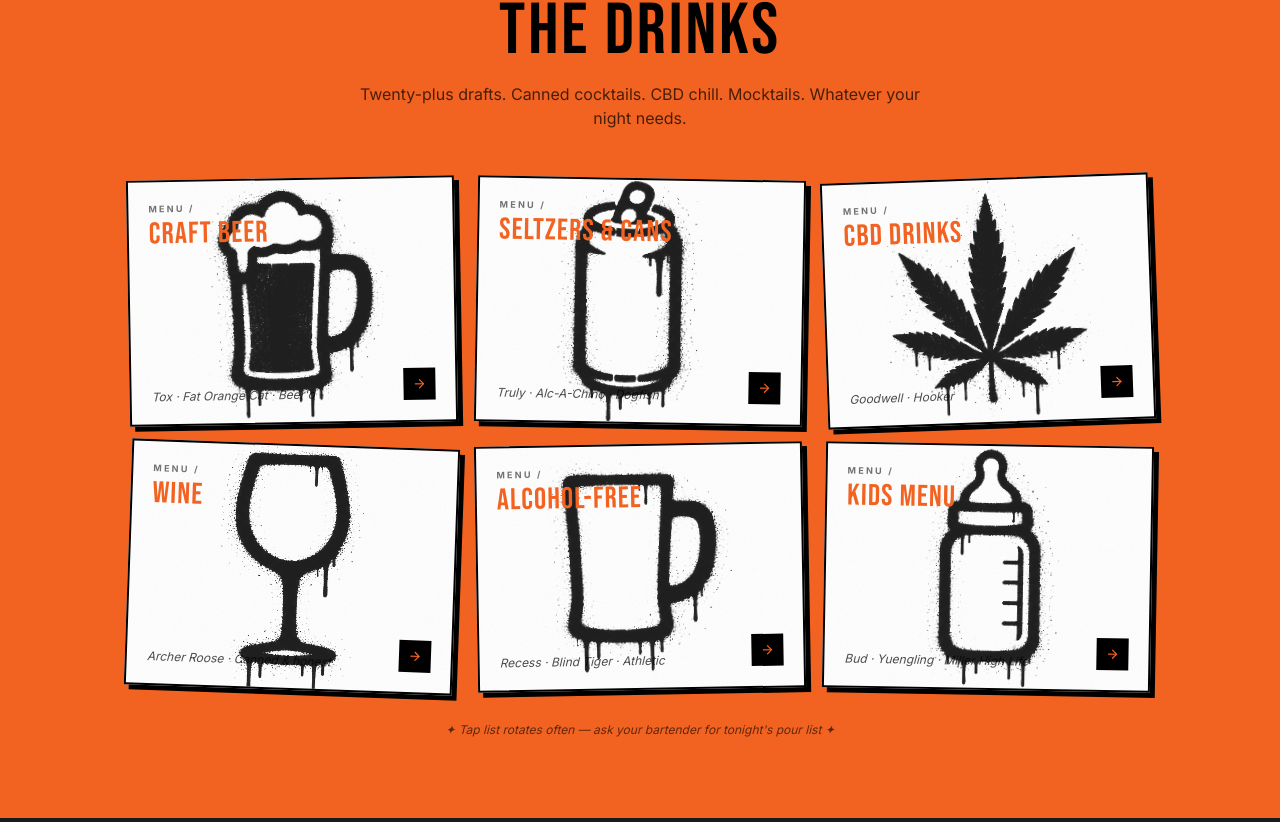
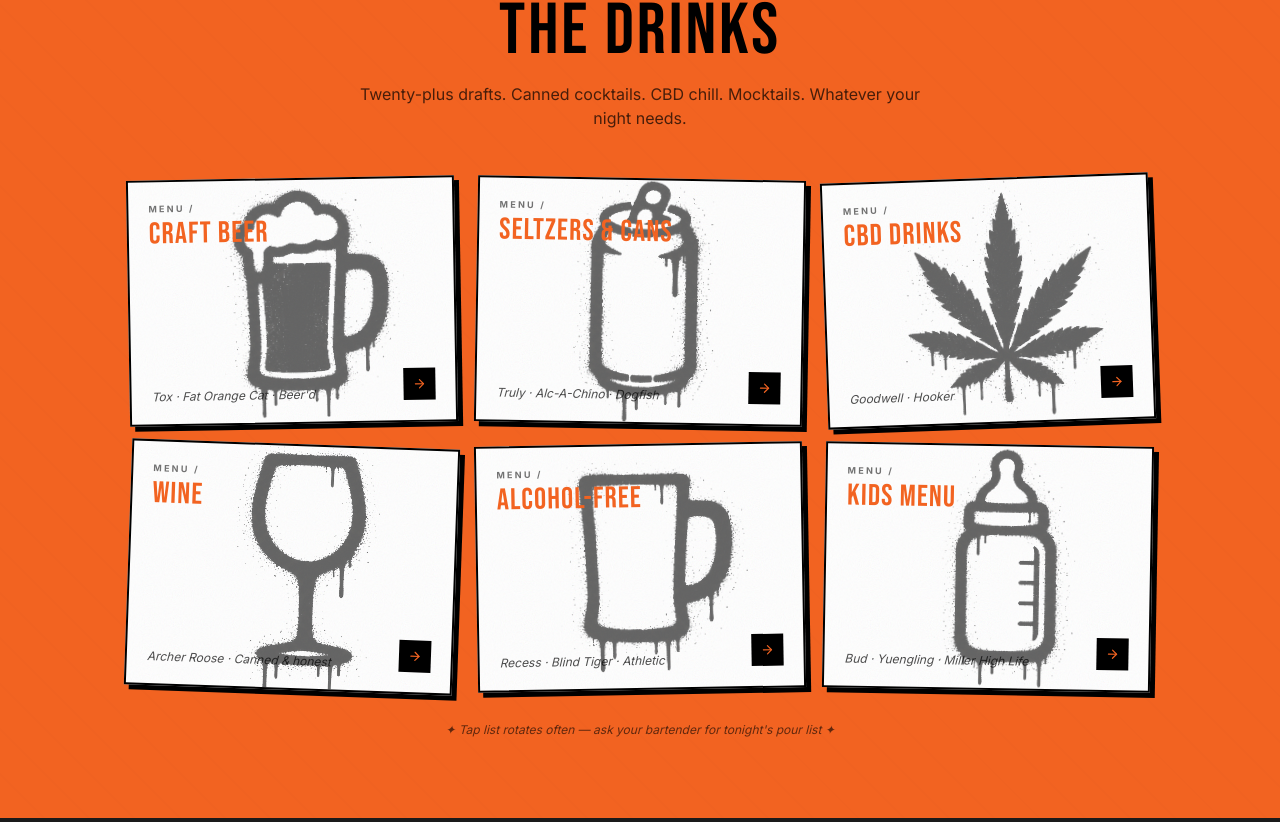
Before and after one commit to AppStudioPros/oasis-pub, a Next.js app: page / in a window 1280 px wide. Shown: the part 2718-3540 px from the top of the page. Built offline with nearby package versions, Linux system fonts and the light colour scheme.

Commit message:
fix(home): drinks icons shifted right to right-0, opacity 0.60

```diff
--- a/src/components/home/DrinksGrid.tsx
+++ b/src/components/home/DrinksGrid.tsx
@@ -101,13 +101,13 @@ export default function DrinksGrid() {
                   </div>
 
                   {/* Oversized icon — bleeds off top-right corner, slightly opaque */}
-                  <div className="absolute -top-6 right-4 w-64 h-64 md:w-72 md:h-72 pointer-events-none z-0">
+                  <div className="absolute -top-6 right-0 w-64 h-64 md:w-72 md:h-72 pointer-events-none z-0">
                     <Image
                       src={tile.icon}
                       alt={tile.label}
                       fill
                       className="object-contain"
-                      style={{ mixBlendMode: "multiply", opacity: 0.88 }}
+                      style={{ mixBlendMode: "multiply", opacity: 0.60 }}
                       sizes="144px"
                     />
                   </div>
```
